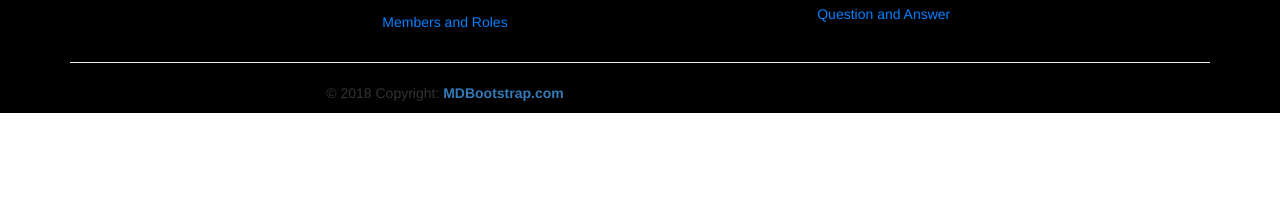
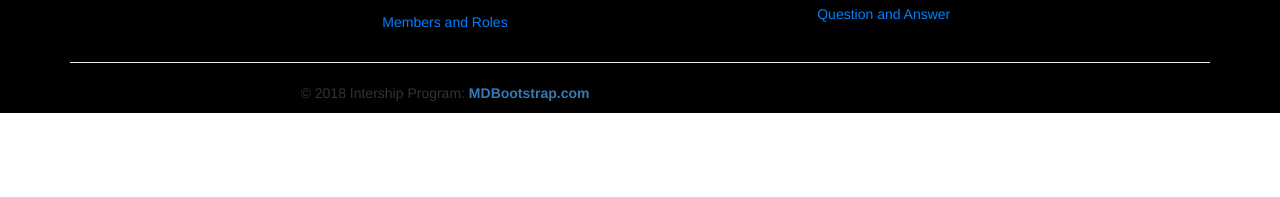
Before and after one commit to LaeLaeWin/M-L-converter, a Flask app: page / in a window 1280 px wide. Shown: the part 603-800 px from the top of the page. Run offline with Flask 2, Linux system fonts and the light colour scheme; some libraries are stand-ins or nearby versions.

Commit message:
initial commit

```diff
--- a/templates/index.html
+++ b/templates/index.html
@@ -132,7 +132,7 @@
         <div class="col-md-7 col-lg-8">
 
           <!--Copyright-->
-          <p class="text-center text-md-left white-text">© 2018 Copyright:
+          <p class="text-center text-md-left white-text">© 2018 Intership Program:
             <a href="https://mdbootstrap.com/bootstrap-tutorial/">
               <strong> MDBootstrap.com</strong>
             </a>
```
